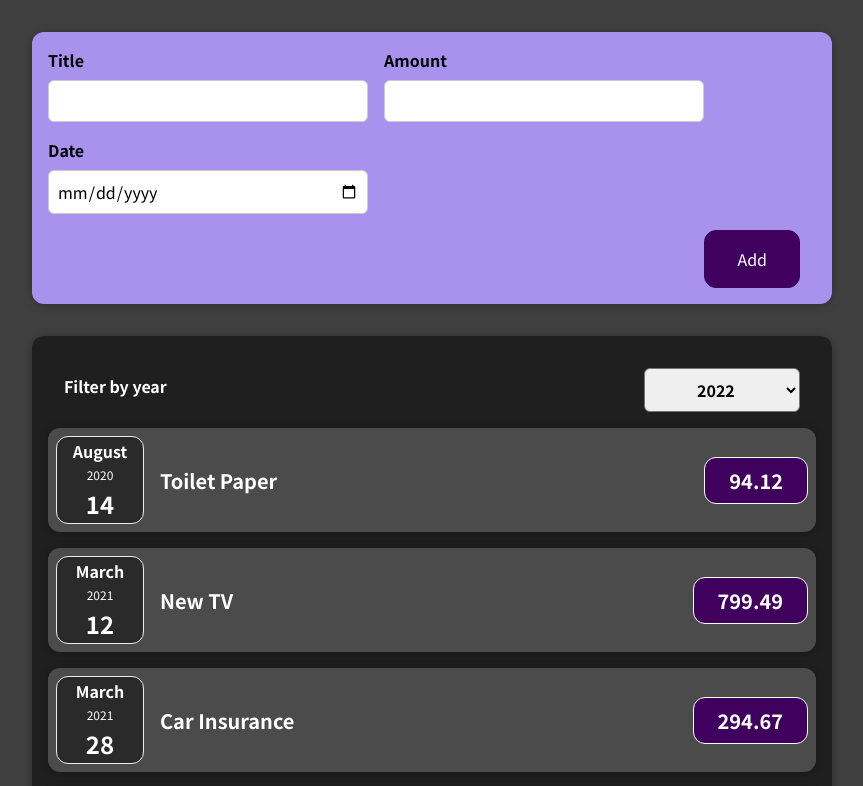
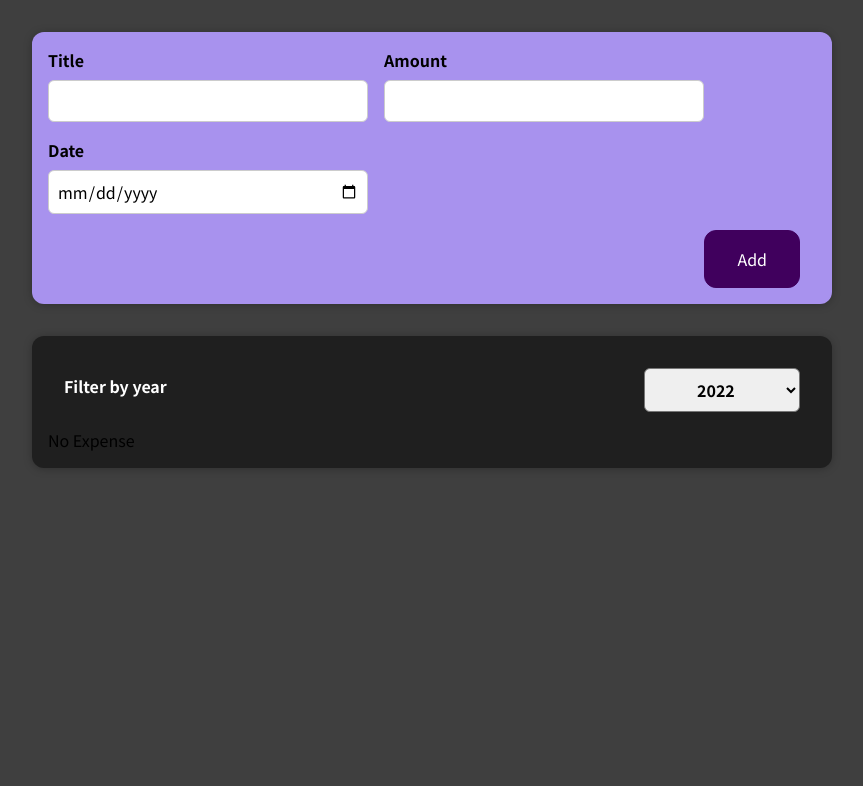
Before and after one commit to hyoungqu23/TIL_react, a React (Create React App) app: page / in a window 1280 px wide. Shown: the top 786 px of the page, without its empty margins (208-1071 px from the left). Built offline with nearby package versions, Linux system fonts and the light colour scheme.

Commit message:
[feat] Expenses Component
Conditionally List Rendering, Dummy Data 생성

```diff
--- a/src/App.js
+++ b/src/App.js
@@ -2,8 +2,7 @@ import React, { useState } from 'react';
 import NewExpense from './components/NewExpense/NewExpense';
 import Expenses from './components/Expenses/Expenses';
 
-const App = () => {
-  const [expenses, setExpenses] = useState([
+const DUMMY = [
   {
     id: 'e1',
     title: 'Toilet Paper',
@@ -28,10 +27,12 @@ const App = () => {
     amount: 450,
     date: new Date(2021, 5, 12),
   },
-  ]);
+];
+
+const App = () => {
+  const [expenses, setExpenses] = useState(DUMMY);
 
   const handleAddExpense = (expense) => {
-    console.log('App.js ', expense);
     setExpenses((prevState) => {
       return [...prevState, expense];
     });
@@ -48,7 +49,6 @@ const App = () => {
   return (
     <div className="App">
       <NewExpense onAddExpense={handleAddExpense} />
-
       <Expenses expenses={expenses} />
     </div>
   );
--- a/src/components/Expenses/Expenses.js
+++ b/src/components/Expenses/Expenses.js
@@ -7,10 +7,28 @@ import styled from 'styled-components';
 
 const Expenses = ({ expenses }) => {
   const [selectedYear, setSelectedYear] = useState('2022');
+
   const handleFilterChange = (filteredYear) => {
-    console.log('Expenses.js ', filteredYear);
     setSelectedYear(filteredYear);
   };
+
+  const filteredExpenses = expenses.filter((expense) => {
+    return expense.date.getFullYear() === +selectedYear;
+  });
+
+  let expensesContent = <div>No Expense</div>;
+
+  filteredExpenses.length > 0 &&
+    (expensesContent = filteredExpenses.map((expense) => {
+      return (
+        <ExpenseItem
+          key={expense.id}
+          title={expense.title}
+          amount={expense.amount}
+          date={expense.date}
+        />
+      );
+    }));
 
   return (
     <StyledExpenses className="expenses">
@@ -18,16 +36,7 @@ const Expenses = ({ expenses }) => {
         onChangeFilter={handleFilterChange}
         selectedYear={selectedYear}
       />
-      {expenses.map((expense) => {
-        return (
-          <ExpenseItem
-            id={expense.id}
-            title={expense.title}
-            amount={expense.amount}
-            date={expense.date}
-          />
-        );
-      })}
+      {expensesContent}
     </StyledExpenses>
   );
 };
```
Lines whose indentation alone changed are shown as unchanged.
